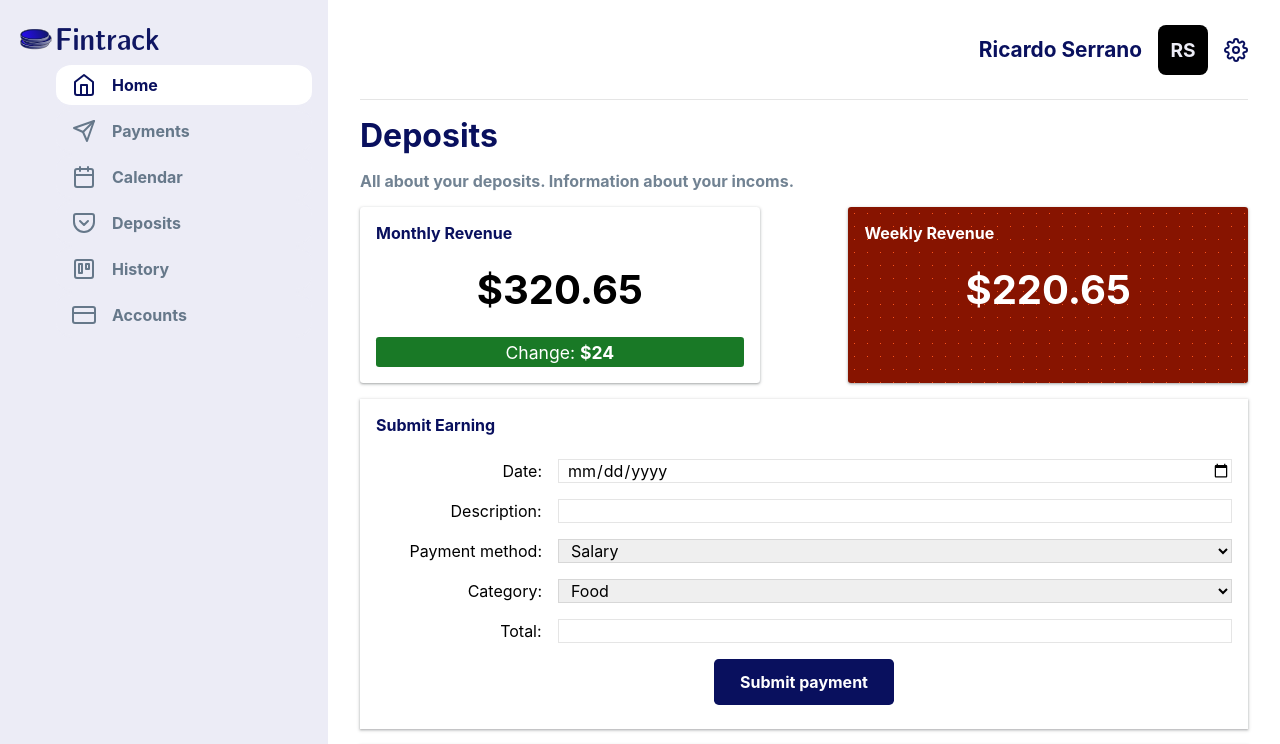
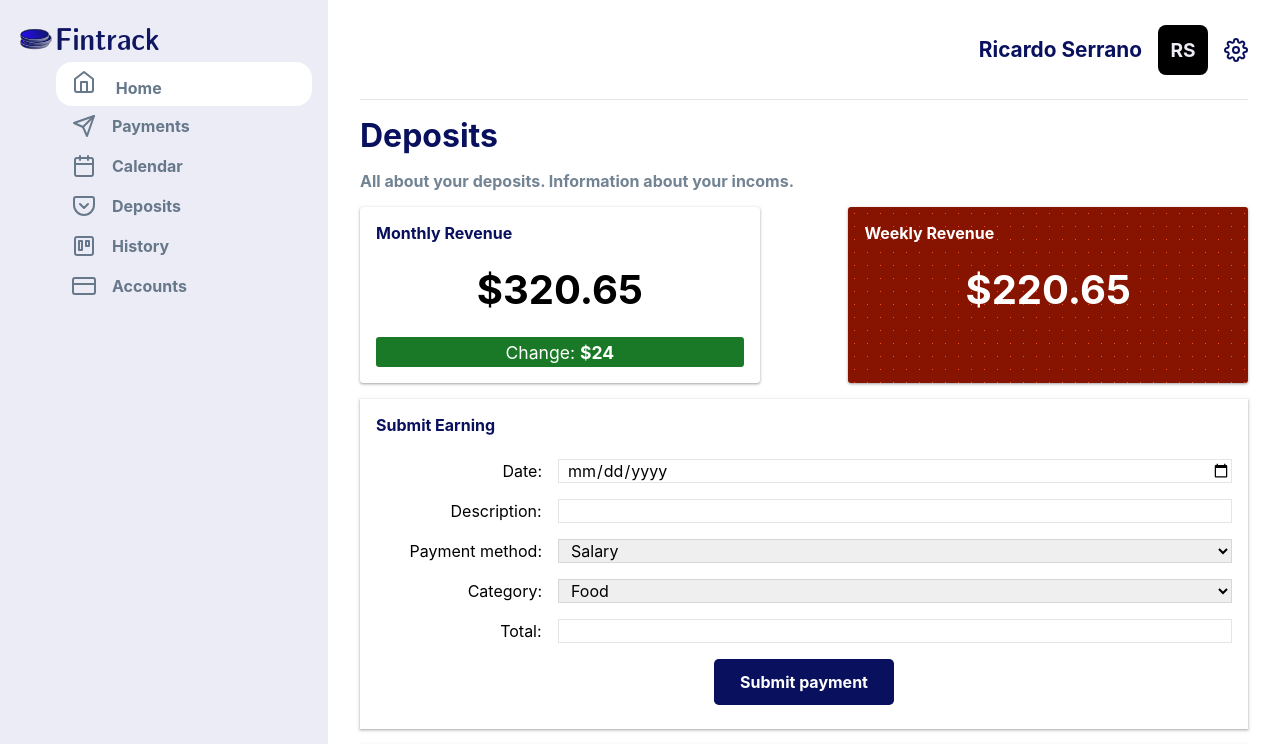
Before and after one commit to RicardoSerrano19/fintrack, a React (Vite) app: page / in a window 1280 px wide. Shown: the top 744 px of the page. Built offline with nearby package versions, Linux system fonts and the light colour scheme.

Commit message:
style: add style for menu active

```diff
--- a/src/App.css
+++ b/src/App.css
@@ -30,6 +30,13 @@
 
 }
 
+a{
+    text-decoration: none!important;
+}
+
+a:hover{
+    opacity: 0.8;
+}
 .up{
     background-color: var(--bg-green);
     width: 100%;
@@ -204,10 +211,9 @@ ul li{
     align-items: center;
     padding: 0.5rem 0;
     padding-left: 1rem;
-    border-top: 0.2rem solid var(--nav-bg-color);
-    border-bottom: 0.2rem solid var(--nav-bg-color);
     border-radius: 1rem;
     font-weight: bold;
+
     color: var(--main-notActive-color)
 }
 
@@ -215,9 +221,18 @@ ul li span{
     padding-left: 1rem;
 }
 
-ul li.active{
-    color: var(--main-bold-color);
+a{
+    border: none;
+    border-radius: 2px;
+}
+
+.active{
+    display: block;
     background-color: var(--main-bg-color);
+}
+
+.active li{
+    color: var(--main-bold-color)!important;
 }
 
 .content{
```
